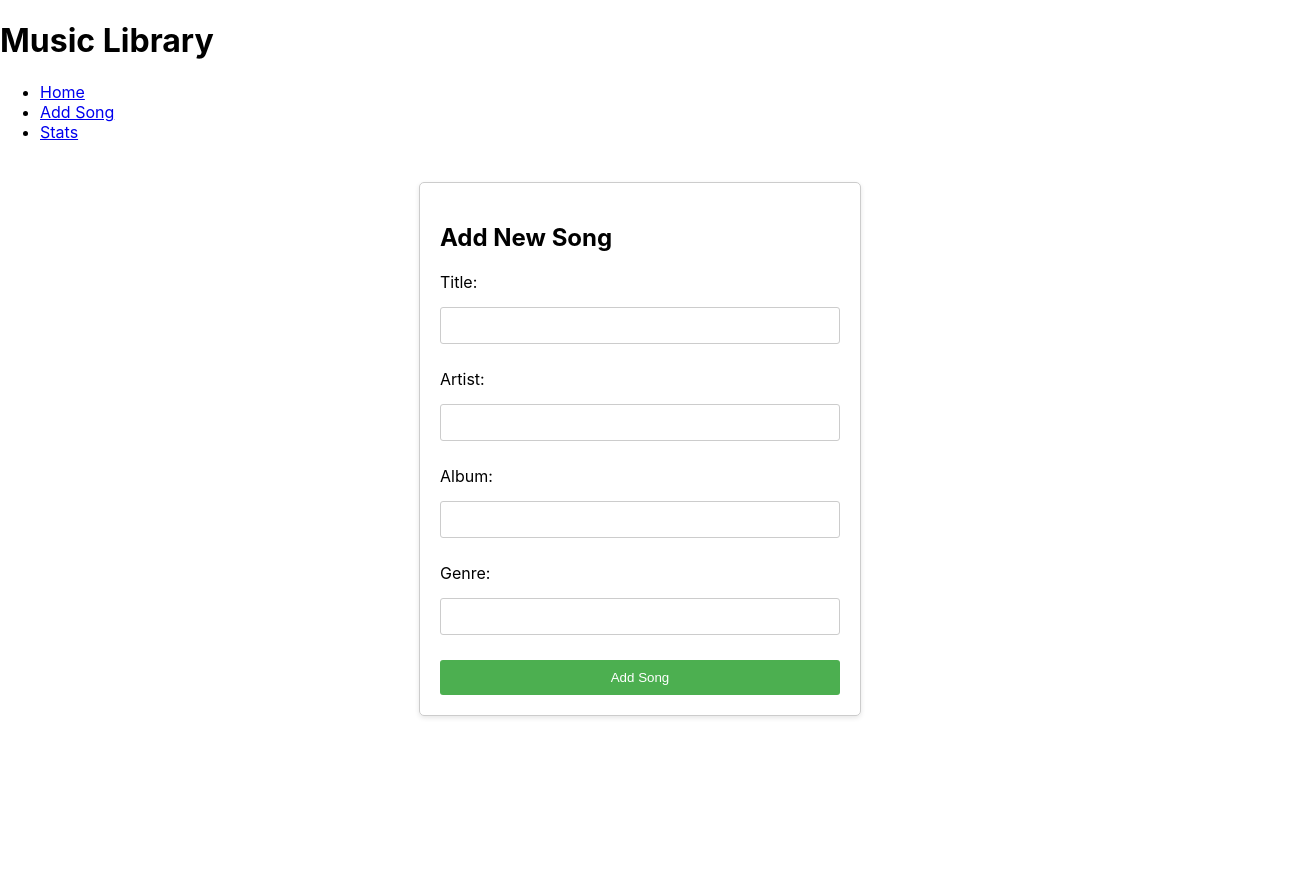
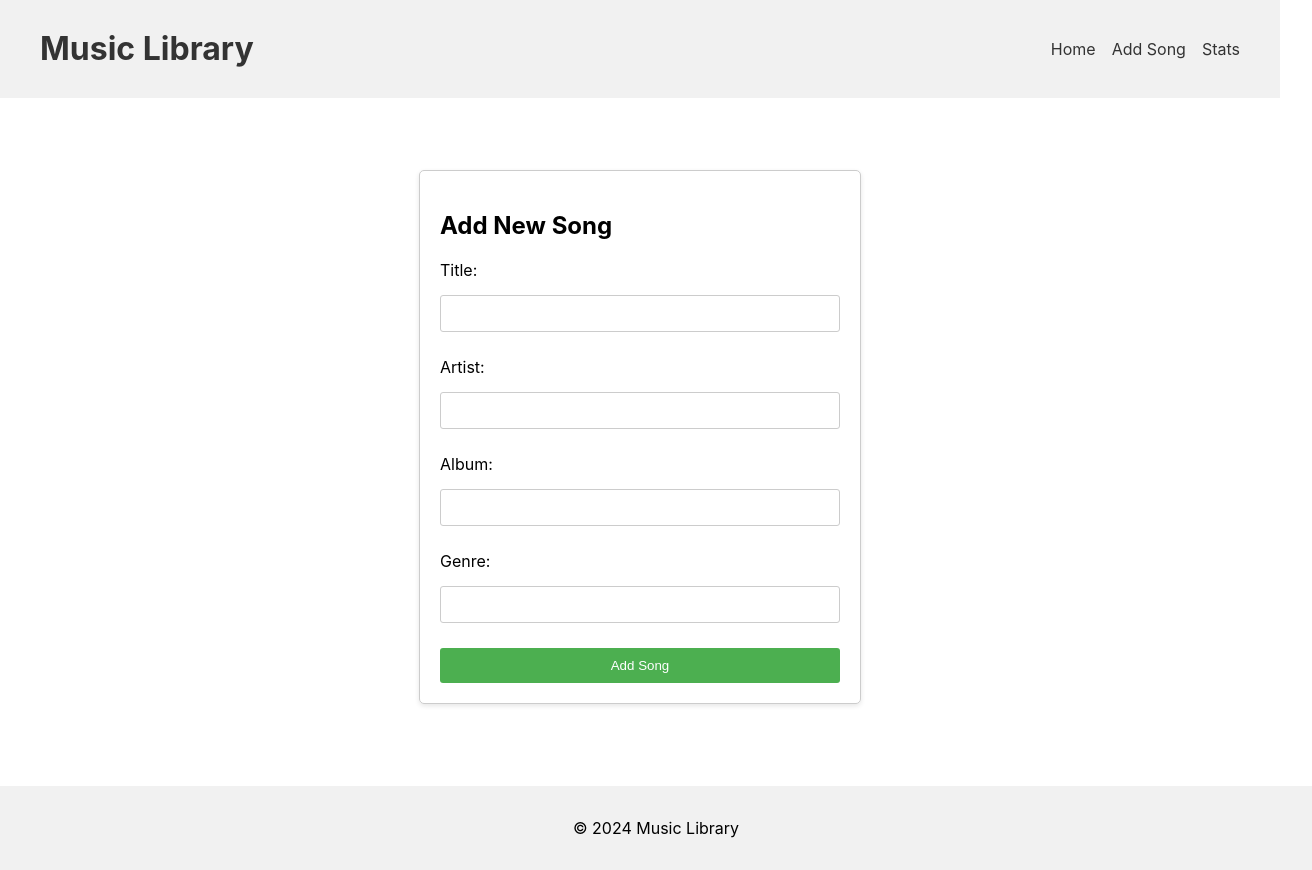
Before and after one commit to navy87/song-app, a React (Create React App) app: page /edit/1 in a window 1280 px wide. Shown: the whole page, 1312 px wide, since content can reach past the window. Before the commit the page ends 800 px from the top, so only its background shows below. Built offline with nearby package versions, Linux system fonts and the light colour scheme; no server answers.

Commit message:
added multiple pages

```diff
--- a/src/App.tsx
+++ b/src/App.tsx
@@ -1,20 +1,14 @@
 import React, { useEffect } from "react";
-import { Song, fetchSongsAsync } from "./app/songsSlice";
+import { fetchSongsAsync } from "./app/songsSlice";
 import { Link, Outlet } from "react-router-dom";
 import { useDispatch } from "react-redux";
 import { AppDispatch } from "./app/store";
 import { toast } from "react-toastify";
 import Loading from "./components/Loading";
+import styled from "@emotion/styled";
 
 const App: React.FC = () => {
   const dispatch: AppDispatch = useDispatch();
-    const [song, setSong] = React.useState<Song>({
-        _id: "",
-        title: "",
-        artist: "",
-        album: "",
-        genre: "",
-    });
     const [loading, setLoading] = React.useState<boolean>(false);
 
     useEffect(() => {
@@ -30,8 +24,12 @@ const App: React.FC = () => {
 
     return (
         <div>
-            <header>
-                <h1>Music Library</h1>
+            <StyledHeaderWrapper>
+
+                <StyledHeader>
+                    <h1>
+                        <Link to="/">Music Library</Link>
+                    </h1>
 
                     <nav>
                         <ul>
@@ -46,13 +44,62 @@ const App: React.FC = () => {
                             </li>
                         </ul>
                     </nav>
-            </header>
+                </StyledHeader>
+            </StyledHeaderWrapper>
 
-            <Loading loading={loading}>
+            <StyledBody>
+                <Loading loading={loading} description={"Getting songs..."}>
                     <Outlet />
                 </Loading>
+            </StyledBody>
+
+            <StyledFooter>
+                <p>© 2024 Music Library</p>
+            </StyledFooter>
+
+
         </div>
     );
 };
 
+const StyledHeaderWrapper = styled.div`
+    position: sticky;
+    top: 0;
+    z-index: 100;
+    padding: .5rem 1rem;
+    background-color: #f1f1f1;
+    margin-bottom: 1rem;
+
+`;
+
+const StyledHeader = styled.header`
+    display: flex;
+    justify-content: space-between;
+    align-items: center;
+    width: 100%;
+    max-width: 1200px;
+    margin: 0 auto;
+
+    nav ul {
+        display: flex;
+        gap: 1rem;
+        list-style: none;
+    }
+`;
+
+const StyledBody = styled.main`
+    width: 100%;
+    max-width: 1200px;
+    margin: 0 auto;
+    padding: 1rem;
+    min-height: 80vh;
+`;
+
+const StyledFooter = styled.footer`
+    width: 100%;
+    padding: 1rem;
+    background-color: #f1f1f1;
+    text-align: center;
+`;
+
 export default App;
--- a/src/PageRoute.tsx
+++ b/src/PageRoute.tsx
@@ -4,6 +4,7 @@ import SongTable from './components/SongTable';
 import App from './App';
 import AddSongPage from './components/AddSongPage';
 import EditSongPage from './components/EditSongPage';
+import StatsPage from './components/StatsPage';
 
 
 const PageRoute: React.FC = () => {
@@ -12,8 +13,10 @@ const PageRoute: React.FC = () => {
         <Routes>
             <Route path="/" element={<App />}>
                 <Route index element={<SongTable />} />
-                <Route path="/add" element={<AddSongPage />} />
-                <Route path="/edit/:id" element={<EditSongPage />} />
+                <Route path="songs" element={<SongTable />} />
+                <Route path="add" element={<AddSongPage />} />
+                <Route path="edit/:id" element={<EditSongPage />} />
+                <Route path="stats" element={<StatsPage />} />
             </Route>
 
             <Route path="*" element={<h1>Not Found</h1>} />
--- a/src/app/songsSlice.ts
+++ b/src/app/songsSlice.ts
@@ -11,10 +11,33 @@ export interface Song {
 
 interface SongsState {
   songs: Song[];
+  albumCounts: {
+    [key: string]: number;
+  }
+  genreCounts: {
+    [key: string]: number;
+  }
+  artistCounts: {
+    [key: string]: {
+      totalSongs: number;
+      totalAlbums: number;
+    }
+  }
+  totalSongs: number;
+  totalAlbums: number;
+  totalArtists: number;
+  totalGenres: number;
 }
 
 const initialState: SongsState = {
   songs: [],
+  albumCounts: {},
+  genreCounts: {},
+  artistCounts: {},
+  totalSongs: 0,
+  totalAlbums: 0,
+  totalArtists: 0,
+  totalGenres: 0,
 };
 
 // In songsSlice.ts
@@ -64,7 +87,7 @@ const songsSlice = createSlice({
     },
     extraReducers: (builder) => {
       builder.addCase(fetchSongsAsync.fulfilled, (state, action) => {
-        state.songs = action.payload.songs;
+        Object.assign(state, action.payload);
       });
 
       builder.addCase(addSongAsync.fulfilled, (state, action) => {
--- a/src/components/AddSongForm.tsx
+++ b/src/components/AddSongForm.tsx
@@ -6,6 +6,7 @@ import { toast } from 'react-toastify';
 import 'react-toastify/dist/ReactToastify.css';
 import { AppDispatch } from '../app/store';
 import { useNavigate } from 'react-router-dom';
+import Loading from './Loading';
 
 interface AddSongFormProps {
   song: Song;
@@ -15,6 +16,7 @@ interface AddSongFormProps {
 const AddSongForm: React.FC<AddSongFormProps> = ({song, setSong}) => {
   const dispatch = useDispatch<AppDispatch>();
   const navigate = useNavigate();
+  const [submitting, setSubmitting] = React.useState<boolean>(false);
 
   const handleChange = (e: React.ChangeEvent<HTMLInputElement>) => {
     setSong({ ...song, [e.target.name]: e.target.value });
@@ -24,14 +26,17 @@ const AddSongForm: React.FC<AddSongFormProps> = ({song, setSong}) => {
     e.preventDefault();
     toast.dismiss();
 
-    toast.info('Saving, please wait...', { autoClose: false });
+    if (submitting) {
+      return;
+    }
+    setSubmitting(true);
     if (song._id?.length) {
       await dispatch(updateSongAsync({ id: song._id, updatedSong: song }));
     } else {
       await dispatch(addSongAsync(song));
     }
     await dispatch(fetchSongsAsync());
-    toast.dismiss();
+    setSubmitting(false);
 
     setSong({
       _id: '',
@@ -45,6 +50,7 @@ const AddSongForm: React.FC<AddSongFormProps> = ({song, setSong}) => {
   };
 
   return (
+    <Loading loading={submitting} description={"Saving song..."}>
       <StyledContainer>
         <h2>
           {song._id?.length ? 'Edit Song' : 'Add New Song'}
@@ -67,6 +73,7 @@ const AddSongForm: React.FC<AddSongFormProps> = ({song, setSong}) => {
           </StyledButton>
         </StyledForm>
       </StyledContainer>
+    </Loading>
   );
 };
 
--- a/src/components/Loading.tsx
+++ b/src/components/Loading.tsx
@@ -1,17 +1,47 @@
+import styled from "@emotion/styled";
 import React from "react";
 
 interface LoadingProps {
     loading: boolean;
+    description?: string;
     children: React.ReactNode | React.ReactNode[];
 }
 
-const Loading: React.FC<LoadingProps> = ({ loading, children }) => {
+const Loading: React.FC<LoadingProps> = ({ loading, children, description }) => {
 
     if (loading) {
-        return <h1>Loading...</h1>;
+        return <StyledLoading>
+            <div className={"spinner"} />
+            {description && <p>{description}</p>}
+        </StyledLoading>;
     }
 
     return <>{children}</>;
 };
 
+const StyledLoading = styled.div`
+    // create a loading spinner
+
+    display: flex;
+    flex-direction: column;
+    justify-content: center;
+    align-items: center;
+    height: 100vh;
+
+    .spinner {
+        border: 6px solid #ccc;
+        border-top: 6px solid #3498db;
+        border-radius: 50%;
+        width: 50px;
+        height: 50px;
+        animation: spin 1s linear infinite;
+    }
+
+    @keyframes spin {
+        0% { transform: rotate(0deg); }
+        100% { transform: rotate(360deg); }
+    }
+
+`;
+
 export default Loading;
--- a/src/components/SongTable.tsx
+++ b/src/components/SongTable.tsx
@@ -1,4 +1,4 @@
-import React, { useEffect } from 'react';
+import React from 'react';
 import { useDispatch, useSelector } from 'react-redux';
 import { Song, deleteSongAsync, fetchSongsAsync } from '../app/songsSlice';
 import { RootState } from '../app/rootReducer'
@@ -6,7 +6,7 @@ import { AppDispatch } from '../app/store';
 import styled from '@emotion/styled';
 import { toast } from 'react-toastify';
 import 'react-toastify/dist/ReactToastify.css';
-import { useNavigate } from 'react-router-dom';
+import { useNavigate, useSearchParams } from 'react-router-dom';
 
 interface SongTableProps {
 }
@@ -15,9 +15,11 @@ const SongTable: React.FC<SongTableProps> = ({}) => {
     const dispatch: AppDispatch = useDispatch();
     const songs = useSelector((state: RootState) => state.songs.songs);
     const navigate = useNavigate();
+    const [searchParams] = useSearchParams();
+    const [searchText, setSearchText] = React.useState<string>('');
 
 
-    const handleUpdateSong = async (id: string, updatedSong: any) => {
+    const handleUpdateSong = async (id: string) => {
       navigate(`/edit/${id}`);
     };
 
@@ -27,10 +29,29 @@ const SongTable: React.FC<SongTableProps> = ({}) => {
       toast.success('Song Deleted successfully!');
     };
 
+    const filterSongs = (song: Song) => {
+      let success = true;
+      if (searchParams.has('album')) {
+        success &&= song.album === searchParams.get('album');
+      }
+      if (searchParams.has('artist')) {
+        success &&= song.artist === searchParams.get('artist');
+      }
+      if (searchParams.has('genre')) {
+        success &&= song.genre === searchParams.get('genre');
+      }
+      if (searchText) {
+        success &&= song.title.toLowerCase().includes(searchText.toLowerCase());
+      }
+
+      return success;
+    }
+
 
     return (
       <StyledContainer>
         <h2>Song Table</h2>
+        <StyledInput type="text" placeholder="Search by title" value={searchText} onChange={(e) => setSearchText(e.target.value)} />
         <StyledTable>
           <thead>
             <tr>
@@ -42,14 +63,16 @@ const SongTable: React.FC<SongTableProps> = ({}) => {
           </thead>
           <tbody>
             {Array.isArray(songs) ? (
-              songs.map((song) => (
+              songs
+              .filter(filterSongs)
+              .map((song) => (
                 <tr key={song.title}>
                   <td>{song.title}</td>
                   <td>{song.artist}</td>
                   <td>{song.album}</td>
                   <td>{song.genre}</td>
                   <td>
-                  <button onClick={() => handleUpdateSong(song._id, song)}>
+                  <button onClick={() => handleUpdateSong(song._id)}>
                     Edit
                   </button>
                   <button onClick={() => handleDeleteSong(song._id)}>
@@ -76,6 +99,15 @@ const StyledContainer = styled.div`
   padding: 20px;
   border: 1px solid #ccc;
   box-shadow: 0 2px 5px rgba(0, 0, 0, 0.1);
+`;
+
+const StyledInput = styled.input`
+  padding: 10px;
+  border: 1px solid #ccc;
+  border-radius: 3px;
+  margin-bottom: 10px;
+  width: 100%;
+  max-width: 300px;
 `;
 
 const StyledTable = styled.table`
--- /dev/null
+++ b/src/components/StatsPage.tsx
@@ -0,0 +1,129 @@
+import React from "react";
+import { RootState } from "../app/rootReducer";
+import styled from "@emotion/styled";
+import { useSelector } from "react-redux";
+import { useNavigate } from "react-router-dom";
+
+const capitalize = (s: string) => {
+    return s.charAt(0).toUpperCase() + s.slice(1);
+}
+
+const StatsPage: React.FC = () => {
+    const state = useSelector((state: RootState) => state.songs);
+    const navigate = useNavigate();
+
+    const handleFilterSongs = (by: string, value: string) => {
+        navigate(`/songs?${by}=${value}`);
+    }
+
+
+
+
+    return (
+        <StyledContainer>
+            <div>
+                <h2>Albums</h2>
+                <StyledGrid>
+                    {Object.keys(state.albumCounts).map((album) => {
+                        return (
+                            <StyledCard key={album}>
+                                <h3>{album}</h3>
+
+                                <div>Songs: <strong>{state.albumCounts[album]}</strong></div>
+
+                                <StyledExploreButton onClick={() => handleFilterSongs('album', album)}>
+                                    Explore
+                                </StyledExploreButton>
+                            </StyledCard>
+                        );
+                    }
+                    )}
+                </StyledGrid>
+            </div>
+
+            <div>
+                <h2>Artists</h2>
+                <StyledGrid>
+                    {Object.keys(state.artistCounts).map((artist) => {
+                        return (
+                            <StyledCard key={artist}>
+                                <h3>{artist}</h3>
+
+                                <div>Songs: <strong>{state.artistCounts[artist].totalSongs}</strong></div>
+                                <div>Albums: <strong>{state.artistCounts[artist].totalAlbums}</strong></div>
+
+                                <StyledExploreButton onClick={() => handleFilterSongs('artist', artist)}>
+                                    Explore
+                                </StyledExploreButton>
+                            </StyledCard>
+                        );
+                    }
+                    )}
+                </StyledGrid>
+            </div>
+
+            <div>
+                <h2>Genres</h2>
+                <StyledGrid>
+                    {Object.keys(state.genreCounts).map((genre) => {
+                        return (
+                            <StyledCard key={genre}>
+                                <h3>{capitalize(genre)}</h3>
+
+                                <div>Songs: <strong>{state.genreCounts[genre]}</strong></div>
+
+                                <StyledExploreButton onClick={() => handleFilterSongs('genre', genre)}>
+                                    Explore
+                                </StyledExploreButton>
+                            </StyledCard>
+                        );
+                    }
+                    )}
+                </StyledGrid>
+            </div>
+        </StyledContainer>
+    );
+};
+
+const StyledContainer = styled.div`
+    width: 100%;
+    max-width: 80%;
+    margin: 0 auto;
+    padding: 2rem;
+`
+
+
+const StyledGrid = styled.div`
+    display: grid;
+    grid-template-columns: repeat(auto-fill, minmax(200px, 1fr));
+    gap: 1rem;
+`
+
+const StyledCard = styled.div`
+    background-color: white;
+    border-radius: 10px;
+    padding: 1rem;
+    box-shadow: 0 0 10px rgba(0, 0, 0, 0.1);
+    transition: all 0.2s ease-in-out;
+
+    display: flex;
+    flex-direction: column;
+    gap: 1rem;
+
+    &:hover {
+        box-shadow: 0 0 10px rgba(0, 0, 0, 0.2);
+    }
+    `;
+
+const StyledExploreButton = styled.button`
+// rest of the styles
+    background-color: #4CAF50;
+    color: white;
+    padding: 10px 15px;
+    border: none;
+    border-radius: 3px;
+    cursor: pointer;
+
+`
+
+export default StatsPage;
--- a/src/index.css
+++ b/src/index.css
@@ -15,3 +15,8 @@ code {
   font-family: source-code-pro, Menlo, Monaco, Consolas, 'Courier New',
     monospace;
 }
+
+a {
+  text-decoration: none;
+  color: #333;
+}
--- a/src/index.tsx
+++ b/src/index.tsx
@@ -1,7 +1,5 @@
-import React from 'react';
 import ReactDOM from 'react-dom';
 import './index.css';
-import App from './App';
 import reportWebVitals from './reportWebVitals';
 import { Provider } from 'react-redux';
 import store from './app/store'; // Adjust the path based on your file structure
@@ -9,13 +7,13 @@ import { ToastContainer } from 'react-toastify';
 import PageRoute from './PageRoute';
 
 ReactDOM.render(
-  <React.StrictMode>
+  // <React.StrictMode>
     <Provider store={store}>
       <ToastContainer />
       <PageRoute />
     </Provider>
-  </React.StrictMode>,
-  document.getElementById('root')
+  // </React.StrictMode>,
+  ,document.getElementById('root')
 );
 
 // If you want to start measuring performance in your app, pass a function
```
Lines whose indentation alone changed are shown as unchanged.
